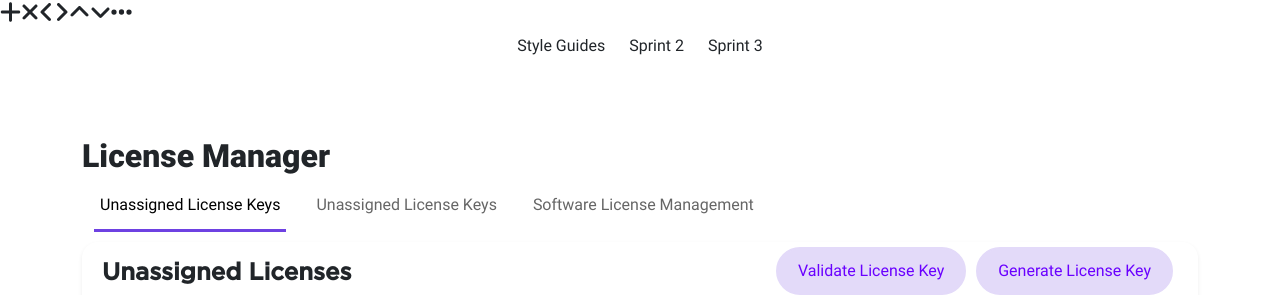
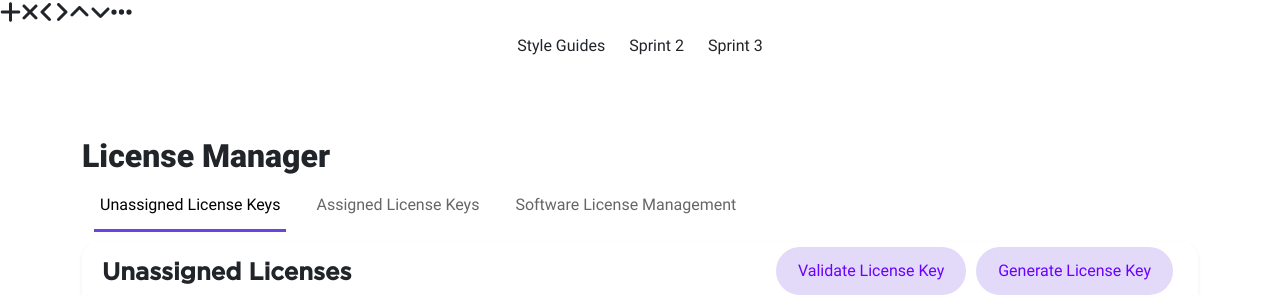
Before and after one commit to integratr-azamora/integratrGov-license-management, a Vue app: page /licmanager in a window 1280 px wide. Shown: the top 295 px of the page. Built offline with nearby package versions, Linux system fonts and the light colour scheme; a web font is replaced by a local one.

Commit message:
License Management

```diff
--- a/src/components/LicenseManger.vue
+++ b/src/components/LicenseManger.vue
@@ -4,9 +4,9 @@
          <div class=" rounded-3 container ">
             <div class=" heading1  mb-20px">License Manager </div>
             <div>
-               <button class="button-tab-active">Unassigned License Keys</button>
-               <button class="button-tab"><a class="dropdown-item " href="/licensekey-assigned">Unassigned License Keys</a></button>
-               <button class="button-tab">Software License Management</button>
+               <button class="button-tab-active"><a class="dropdown-item " href="/licmanager">Unassigned License Keys</a></button>
+                <button class="button-tab"><a class="dropdown-item " href="/licensekey-assigned">Assigned License Keys</a></button>
+                <button class="button-tab"><a class="dropdown-item " href="/software-license-management">Software License Management</a></button>
             </div>
             <!-- row1  -->
             <div class=" shadow-sm border-round16px pb-20px ">
--- a/src/components/Sprint3/LicenseManagerAssigned.vue
+++ b/src/components/Sprint3/LicenseManagerAssigned.vue
@@ -5,8 +5,8 @@
              <div class=" heading1 mb-20px mt-20px">License Manager </div>
              <div>
                 <button class="button-tab"><a class="dropdown-item " href="/licmanager">Unassigned License Keys</a></button>
-                <button class="button-tab-active">Assigned License Keys</button>
-                <button class="button-tab">Software License Management</button>
+                <button class="button-tab-active"><a class="dropdown-item " href="/licensekey-assigned">Assigned License Keys</a></button>
+                <button class="button-tab"><a class="dropdown-item " href="/software-license-management">Software License Management</a></button>
 
              </div>
              <!-- row1  -->
--- a/src/components/Sprint3/SoftwareLicenseManagement.vue
+++ b/src/components/Sprint3/SoftwareLicenseManagement.vue
@@ -5,8 +5,8 @@
              <div class=" heading1 mb-20px mt-20px">License Manager </div>
              <div>
                 <button class="button-tab"><a class="dropdown-item " href="/licmanager">Unassigned License Keys</a></button>
-                <button class="button-tab">Assigned License Keys</button>
-                <button class="button-tab-active">Software License Management</button>
+                <button class="button-tab"><a class="dropdown-item " href="/licensekey-assigned">Assigned License Keys</a></button>
+                <button class="button-tab-active"><a class="dropdown-item " href="/software-license-management">Software License Management</a></button>
              </div>
              <!-- row1  -->
              <div class=" shadow-sm border-round16px pb-20px pt-10px">
```
